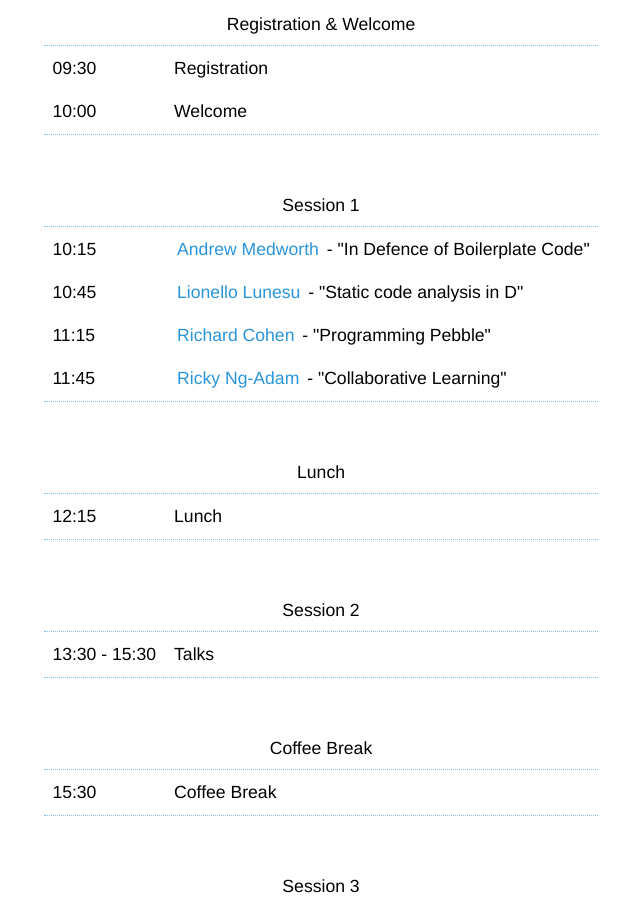
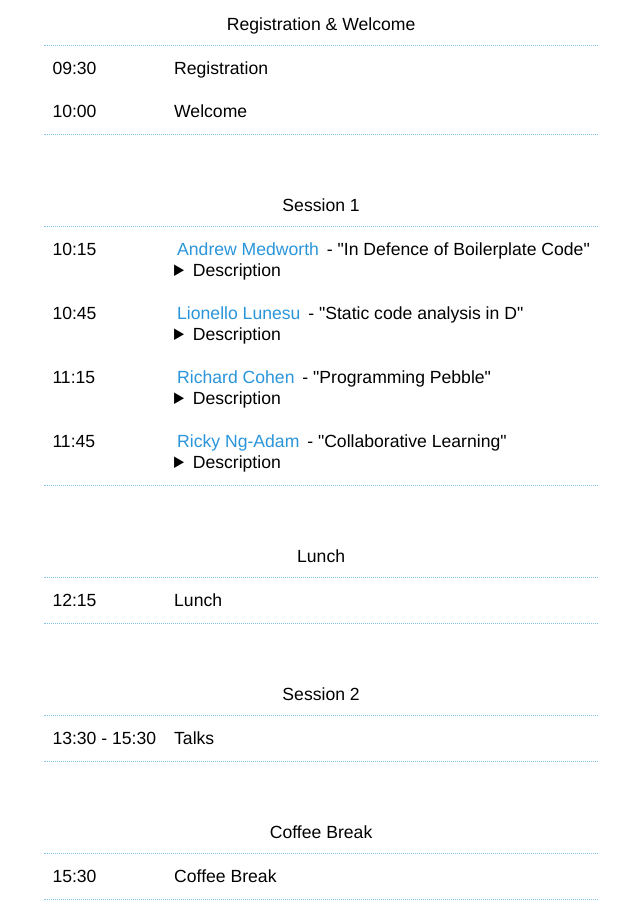
Before and after one commit to hkcodeconf/hongkong.codeconf.io, a Jekyll site: the page built from index.html, in a window 1280 px wide and 900 px high, scrolled down 5371 px. Shown: the whole window, without its empty margins (319-959 px from the left). Built offline with Jekyll 4.4.1, drawn with Linux system fonts in a browser that asks for light colours; some web fonts are replaced.

Commit message:
Add the talk description
even though its ugly

```diff
--- a/_includes/schedule-format.html
+++ b/_includes/schedule-format.html
@@ -16,14 +16,19 @@
 					<td>{{ slot.time }}</td>
 					<td>
 						{% if slot.type == 'talk' %}
+						  <div class="schedule-talk">
 								{% for speaker in slot.speakers %}
 								  <a href="#{{ speaker.slug }}">{{ speaker.name }}</a>
 									{% if forloop.rindex == 2 %}&amp;{% endif %}
 								{% endfor %}
 							- "{{ slot.title }}"
-						  <!-- <details class="talk-description">
+							  <details>
+									<summary>Description</summary>
+								  <p>
 										{{ slot.description }}
-					  	</details> -->
+									</p>
+						  	</details>
+							</div>
 						{% else %}
 						  {{ slot.title }}
 						{% endif %}
--- a/css/style.scss
+++ b/css/style.scss
@@ -390,6 +390,14 @@
 
 #schedule {
 	background: lighten($blue, 50%);
+
+  td {
+		vertical-align: top;
+	}
+
+	.schedule-talk {
+		max-width: 576px;
+	}
 }
 
 #about {
```
Lines whose indentation alone changed are shown as unchanged.
